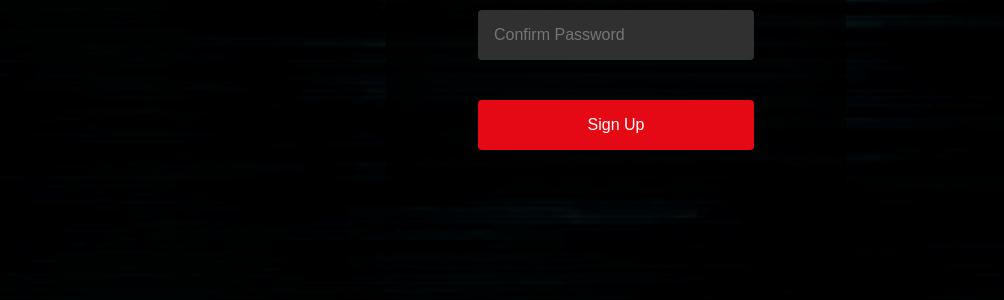
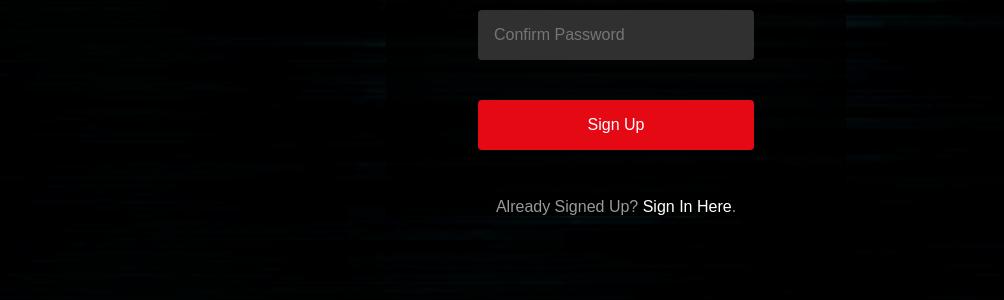
Before and after one commit to RishabhSood/TechFlixBase, a Flask app: page /register in a window 1280 px wide. Shown: the part 460-760 px from the top of the page, without its empty margins (24-1028 px from the left). Run offline with Flask 2, Linux system fonts and the light colour scheme; some libraries are stand-ins or nearby versions.

Commit message:
Added already signed in option to sign up page.

```diff
--- a/templates/signup.html
+++ b/templates/signup.html
@@ -21,6 +21,9 @@
 			  <div class = "alert" style = "color: #e50914;">{{ alert }}</div>
 			  <input class = "button" type = "submit" value="Sign Up">
 			</form>
+			<div class="existingMember">
+				Already Signed Up? <a href="{{ url_for('login') }}"> Sign In Here</a>.
+		    </div>
 		</div>
 	</section>
 </body>
```
